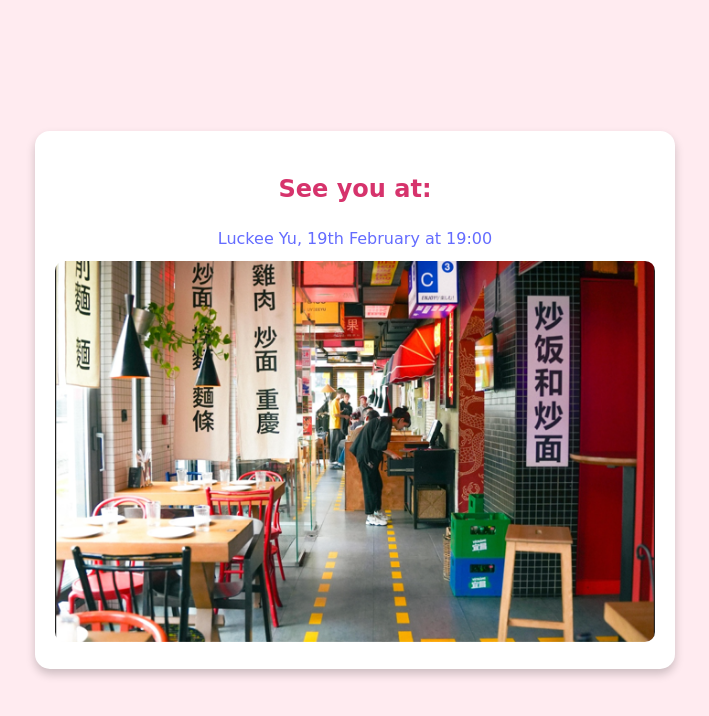
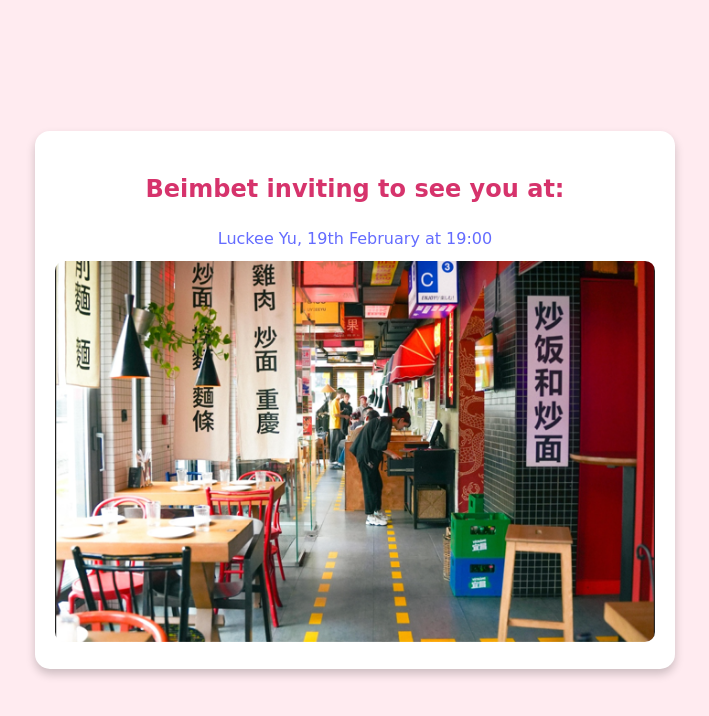
Before and after one commit to m-bikko/Valentine-day, a React (Vite) app: page / in a window 1280 px wide. Both pictures are taken after a click on the button "Yes". Shown: the top 716 px of the page, without its empty margins (285-994 px from the left). Built offline with nearby package versions, Linux system fonts and the light colour scheme.

Commit message:
Last Update

```diff
--- a/src/App.jsx
+++ b/src/App.jsx
@@ -49,7 +49,7 @@ export default function App() {
             </div>
             {showPopup && (
                 <motion.div className="popup" initial={{ opacity: 0 }} animate={{ opacity: 1 }}>
-                    <h2 className={"clr"}>See you at:</h2>
+                    <h2 className={"clr"}>Beimbet inviting to see you at:</h2>
                     <a href="https://2gis.kz/almaty/search/%D0%BA%D1%83%D1%88%D0%B0%D1%82%D1%8C/firm/9429940001525559?m=76.95642%2C43.245285%2F20" target="_blank" rel="noopener noreferrer">
                         Luckee Yu, 19th February at 19:00
                     </a>
```
